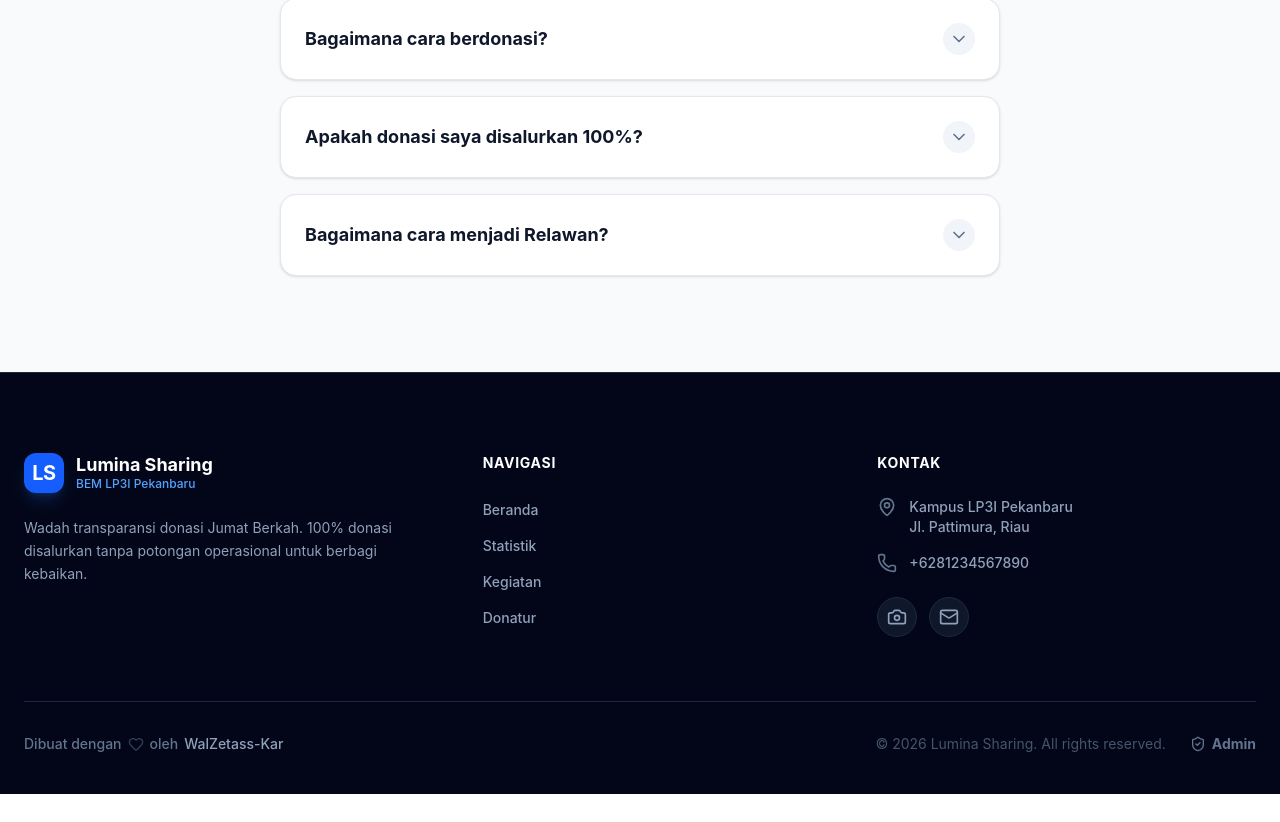
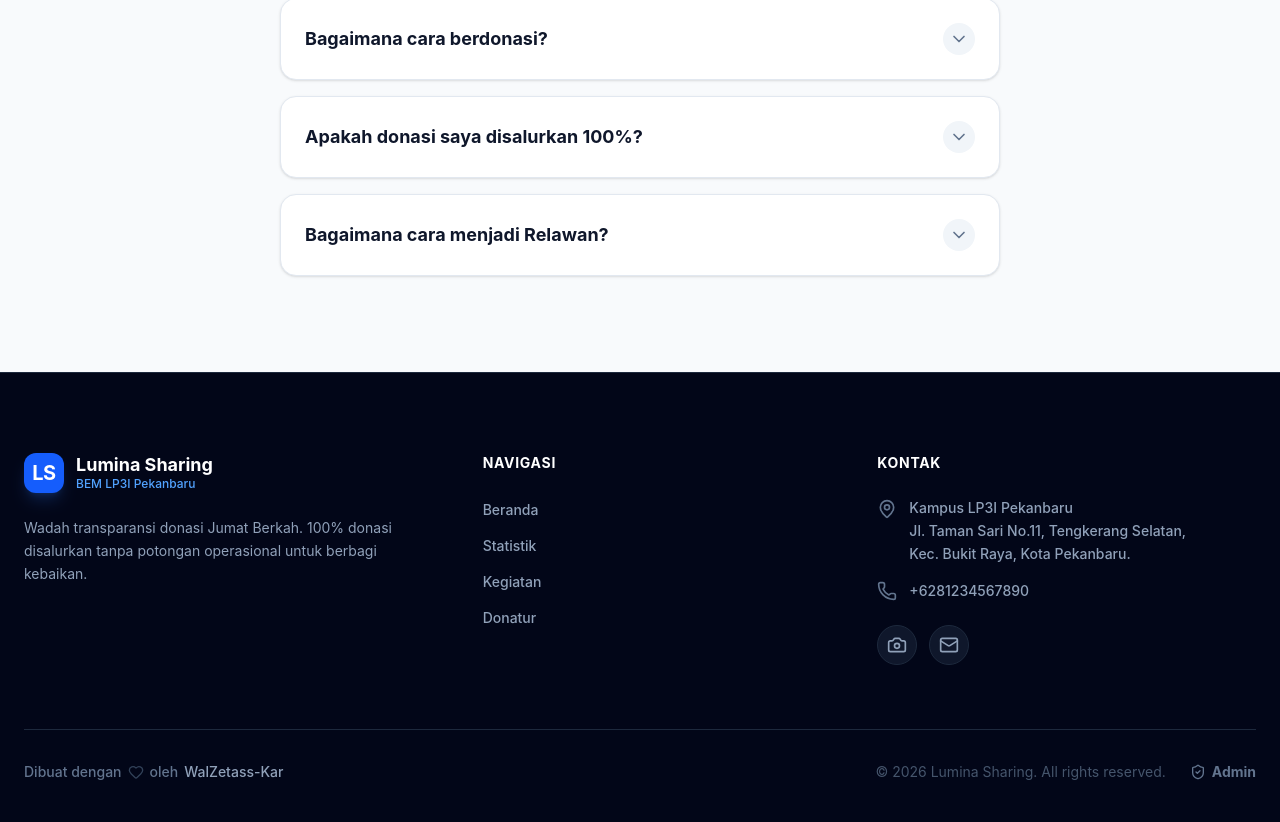
Before and after one commit to WalZetass-kar/jumat-berkah-bem, a React (Vite) app: page / in a window 1280 px wide. Shown: the part 3808-4630 px from the top of the page. Before the commit the page ends 4602 px from the top, so only its background shows below. Built offline with nearby package versions, Linux system fonts and the light colour scheme; no server answers; the database is empty.

Commit message:
Update footer address

```diff
--- a/src/components/landing/Footer.tsx
+++ b/src/components/landing/Footer.tsx
@@ -45,8 +45,12 @@ export const Footer: React.FC<FooterProps> = ({ config, onAdminClick }) => {
             <h3 className="text-white font-bold text-sm uppercase tracking-wider">Kontak</h3>
             <div className="space-y-4">
               <div className="flex items-start gap-3">
-                <MapPin className="w-5 h-5 text-slate-500 shrink-0" />
-                <p className="text-slate-400 text-sm font-medium">Kampus LP3I Pekanbaru<br/>Jl. Pattimura, Riau</p>
+                <MapPin className="w-5 h-5 text-slate-500 shrink-0 mt-0.5" />
+                <p className="text-slate-400 text-sm font-medium leading-relaxed">
+                  Kampus LP3I Pekanbaru<br/>
+                  Jl. Taman Sari No.11, Tengkerang Selatan,<br/>
+                  Kec. Bukit Raya, Kota Pekanbaru.
+                </p>
               </div>
               <div className="flex items-center gap-3">
                 <Phone className="w-5 h-5 text-slate-500 shrink-0" />
```
